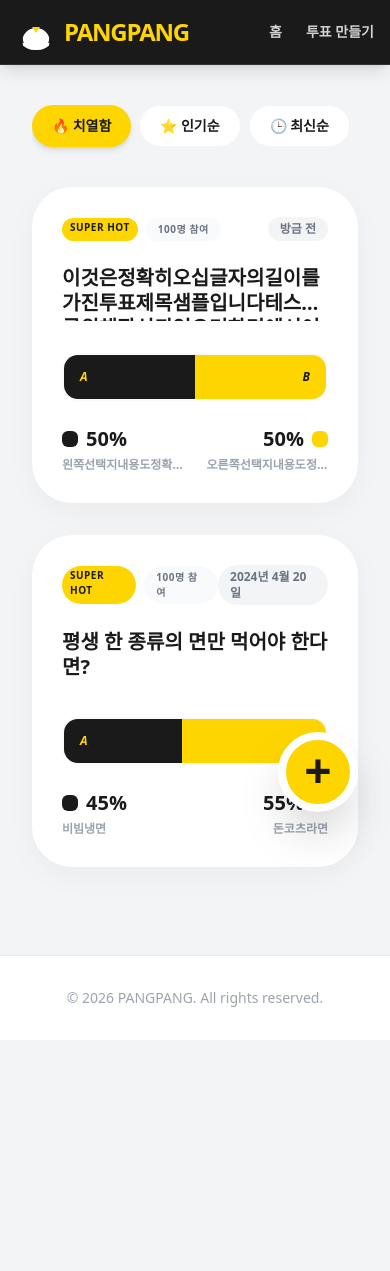
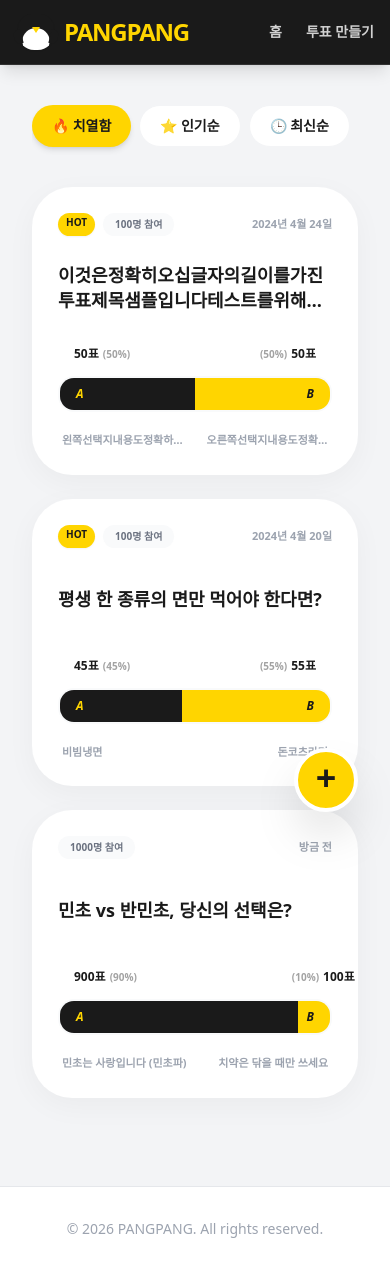
Before and after one commit to ncavchl/PANGPANG, a React (Vite) app: page / in a window 390 px wide. Before the commit the page ends 1040 px from the top, so only its background shows below. Built offline with nearby package versions, Linux system fonts and the light colour scheme.

Commit message:
ui 최적화

```diff
--- a/src/App.tsx
+++ b/src/App.tsx
@@ -10,7 +10,7 @@ function App() {
   return (
     <Router>
       <div className="min-h-screen bg-penguin-gray text-penguin-black font-sans">
-        <header className="bg-penguin-black border-b border-white/10 sticky top-0 z-10 shadow-lg">
+        <header className="bg-penguin-black border-b border-white/10 sticky top-0 z-50 shadow-lg">
           <div className="max-w-4xl mx-auto px-4 h-16 flex items-center justify-between">
             <Link to="/" className="flex items-center gap-2 group">
               <PenguinLogo className="w-10 h-10 group-hover:rotate-12 transition-transform duration-300" />
--- a/src/mocks/data.ts
+++ b/src/mocks/data.ts
@@ -13,21 +13,33 @@ export interface Poll {
 
 export const MOCK_POLLS: Poll[] = [
   {
+    id: 'skewed-test',
+    title: '민초 vs 반민초, 당신의 선택은?',
+    question: '세기의 대결! 치약 맛이라고 조롱받는 민트초코와 그것을 진정한 디저트라고 믿는 민초파의 대결입니다. 하지만 이번 조사 결과는 한쪽으로 크게 치우친 것 같네요.',
+    optionA: '민초는 사랑입니다 (민초파)',
+    optionB: '치약은 닦을 때만 쓰세요 (반민초파)',
+    votesA: 900,
+    votesB: 100,
+    creatorId: 'mint',
+    creatorPw: '1234',
+    createdAt: new Date().toISOString(),
+  },
+  {
     id: 'max-test',
     title: '이것은정확히오십글자의길이를가진투표제목샘플입니다테스트를위해작성되었으며화면에서어떻게보이는지확인하기위함',
-    question: '상세 내용 또한 최대 길이를 테스트하기 위해 작성되었습니다. 이 부분은 300자까지 가능하지만 현재는 제목과 선택지의 50자 제한이 화면 레이아웃에 어떤 영향을 주는지 확인하는 것이 주 목적입니다. 글자가 꽉 찼을 때 줄바꿈이나 생략 처리가 잘 되는지 확인해 보세요.',
+    question: '상세 내용 또한 최대 길이를 테스트하기 위해 작성되었습니다. 이 부분은 300자까지 가능하지만 현재는 제목과 선택지의 50자 제한이 화면 레이아웃에 어떤 영향을 주는지 확인하는 것이 주 목적입니다.',
     optionA: '왼쪽선택지내용도정확하게오십글자로맞추어보았습니다이내용이결과바안에서어떻게잘리는지확인해봅시다글자수테스트',
     optionB: '오른쪽선택지내용도정확하게오십글자로맞추어보았습니다이내용이결과바안에서어떻게잘리는지확인해봅시다글자수테스트',
     votesA: 50,
     votesB: 50,
     creatorId: 'test',
     creatorPw: '1234',
-    createdAt: new Date().toISOString(),
+    createdAt: '2024-04-24T10:00:00Z',
   },
   {
     id: '1',
     title: '평생 한 종류의 면만 먹어야 한다면?',
-    question: '비빔냉면은 매콤달콤한 소스와 쫄깃한 면발이 특징이며 여름철 최고의 별미로 꼽힙니다. 반면 돈코츠라면은 깊고 진한 돼지 사골 육수의 풍미와 부드러운 차슈가 어우러져 추운 날씨에 마음까지 따뜻하게 해주는 마력이 있습니다. 여러분의 평생을 책임질 단 하나의 면 요리를 신중하게 골라주세요!',
+    question: '비빔냉면은 매콤달콤한 소스와 쫄깃한 면발이 특징이며 여름철 최고의 별미로 꼽힙니다. 반면 돈코츠라면은 깊고 진한 돼지 사골 육수의 풍미와 부드러운 차슈가 어우러져 추운 날씨에 마음까지 따뜻하게 해주는 마력이 있습니다.',
     optionA: '비빔냉면',
     optionB: '돈코츠라면',
     votesA: 45,
--- a/src/pages/Home.tsx
+++ b/src/pages/Home.tsx
@@ -43,7 +43,7 @@ const Home: React.FC = () => {
         ))}
       </div>
 
-      <div className="grid grid-cols-1 md:grid-cols-2 gap-8">
+      <div className="grid grid-cols-1 md:grid-cols-2 gap-6 md:gap-8">
         {getSortedPolls().map((poll) => {
           const total = poll.votesA + poll.votesB;
           const percentA = Math.round((poll.votesA / total) * 100);
@@ -54,49 +54,49 @@ const Home: React.FC = () => {
             <Link
               key={poll.id}
               to={`/poll/${poll.id}`}
-              className="group block bg-white p-7 rounded-[2.5rem] shadow-[0_8px_30px_rgb(0,0,0,0.04)] hover:shadow-[0_20px_50px_rgb(0,0,0,0.1)] hover:-translate-y-2 transition-all border-2 border-transparent hover:border-penguin-yellow"
+              className="group block bg-white p-6 md:p-8 rounded-[2.5rem] shadow-[0_8px_30px_rgb(0,0,0,0.04)] hover:shadow-[0_20px_50px_rgb(0,0,0,0.1)] hover:-translate-y-2 transition-all border-2 border-transparent hover:border-penguin-yellow"
             >
               <div className="flex justify-between items-center mb-6">
                 <div className="flex gap-2">
-                  {isHot && <span className="bg-penguin-yellow text-penguin-black text-[10px] font-black px-2 py-0.5 rounded-full uppercase tracking-wider">Super Hot</span>}
-                  <span className="text-[10px] text-gray-500 font-bold px-3 py-1 bg-gray-50 rounded-full uppercase tracking-wider">
+                  {isHot && <span className="bg-penguin-yellow text-penguin-black text-[10px] font-black px-2 py-0.5 rounded-full uppercase shadow-sm">Hot</span>}
+                  <span className="text-[10px] text-gray-500 font-bold px-3 py-1 bg-gray-50 rounded-full">
                     {total}명 참여
                   </span>
                 </div>
-                <span className="text-xs text-gray-500 font-bold bg-gray-100 px-3 py-1 rounded-full">
+                <span className="text-[11px] text-gray-400 font-black">
                   {formatRelativeTime(poll.createdAt)}
                 </span>
               </div>
 
-              <h2 className="font-black text-xl mb-8 group-hover:text-penguin-black transition-colors line-clamp-2 leading-tight h-[3.5rem] overflow-hidden">
-                {poll.title}
-              </h2>
+              <div className="mb-6 min-h-[3.5rem] md:min-h-[4rem] flex flex-col justify-center">
+                <h2 className="font-black text-lg md:text-xl group-hover:text-penguin-black transition-colors line-clamp-2 leading-[1.4]">
+                  {poll.title}
+                </h2>
+              </div>
 
-              <div className="space-y-6">
-                <div className="w-full bg-gray-100 h-12 rounded-2xl overflow-hidden flex shadow-inner border-2 border-gray-50">
+              <div className="space-y-4">
+                {/* 포맷 변경: 표 수(퍼센트) */}
+                <div className="flex px-4 text-xs md:text-sm font-black text-penguin-black h-5 items-end transition-all duration-1000">
+                   <div style={{ width: `${percentA}%` }} className="text-left leading-none whitespace-nowrap">
+                     {poll.votesA}표<span className="text-[10px] md:text-xs opacity-40 ml-1">({percentA}%)</span>
+                   </div>
+                   <div style={{ width: `${percentB}%` }} className="text-right leading-none whitespace-nowrap">
+                     <span className="text-[10px] md:text-xs opacity-40 mr-1">({percentB}%)</span>{poll.votesB}표
+                   </div>
+                </div>
+
+                <div className="w-full bg-gray-100 h-9 md:h-10 rounded-2xl overflow-hidden flex shadow-inner border-2 border-gray-50">
                   <div className="bg-penguin-black h-full transition-all duration-1000 flex items-center px-4" style={{ width: `${percentA}%` }}>
-                    <span className="text-xs font-black text-penguin-yellow italic">A</span>
+                    <span className="text-xs md:text-sm font-black text-penguin-yellow italic">A</span>
                   </div>
                   <div className="bg-penguin-yellow h-full transition-all duration-1000 flex items-center justify-end px-4" style={{ width: `${percentB}%` }}>
-                    <span className="text-xs font-black text-penguin-black italic">B</span>
+                    <span className="text-xs md:text-sm font-black text-penguin-black italic">B</span>
                   </div>
                 </div>
 
-                <div className="grid grid-cols-2 gap-4">
-                  <div className="flex flex-col gap-1">
-                    <div className="flex items-center gap-2">
-                      <div className="w-4 h-4 bg-penguin-black rounded-md" />
-                      <span className="text-penguin-black text-xl font-black">{percentA}%</span>
-                    </div>
-                    <span className="text-gray-400 font-bold text-xs line-clamp-1">{poll.optionA}</span>
-                  </div>
-                  <div className="flex flex-col gap-1 items-end text-right">
-                    <div className="flex items-center gap-2">
-                      <span className="text-penguin-black text-xl font-black">{percentB}%</span>
-                      <div className="w-4 h-4 bg-penguin-yellow rounded-md shadow-sm" />
-                    </div>
-                    <span className="text-gray-400 font-bold text-xs line-clamp-1">{poll.optionB}</span>
-                  </div>
+                <div className="flex justify-between gap-4 px-1 pt-1">
+                  <span className="text-gray-400 font-bold text-[11px] line-clamp-1 flex-1">{poll.optionA}</span>
+                  <span className="text-gray-400 font-bold text-[11px] line-clamp-1 flex-1 text-right">{poll.optionB}</span>
                 </div>
               </div>
             </Link>
@@ -106,7 +106,7 @@ const Home: React.FC = () => {
 
       <Link
         to="/create"
-        className="fixed bottom-8 right-8 w-20 h-20 bg-penguin-yellow text-penguin-black rounded-full text-5xl shadow-2xl flex items-center justify-center hover:bg-penguin-black hover:text-penguin-yellow hover:scale-110 active:scale-95 transition-all z-20 border-8 border-white"
+        className="fixed bottom-8 right-8 w-16 h-16 md:w-20 md:h-20 bg-penguin-yellow text-penguin-black rounded-full text-4xl md:text-5xl shadow-2xl flex items-center justify-center hover:bg-penguin-black hover:text-penguin-yellow hover:scale-110 active:scale-95 transition-all z-20 border-4 md:border-8 border-white"
       >
         <span className="mb-1 font-black">+</span>
       </Link>
```
Also changed, not shown: src/pages/PollDetail.tsx (+49 -43 lines).
